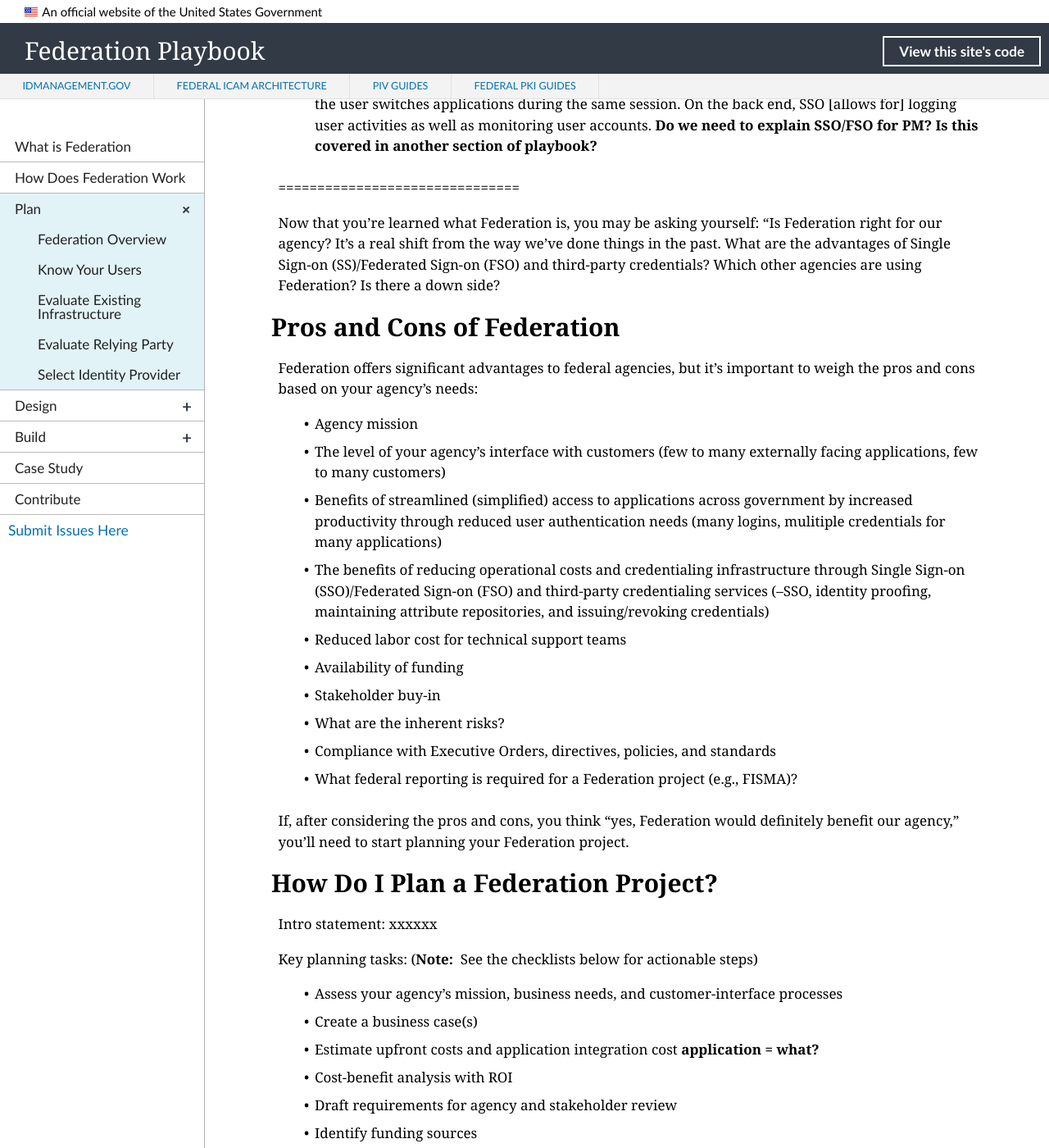
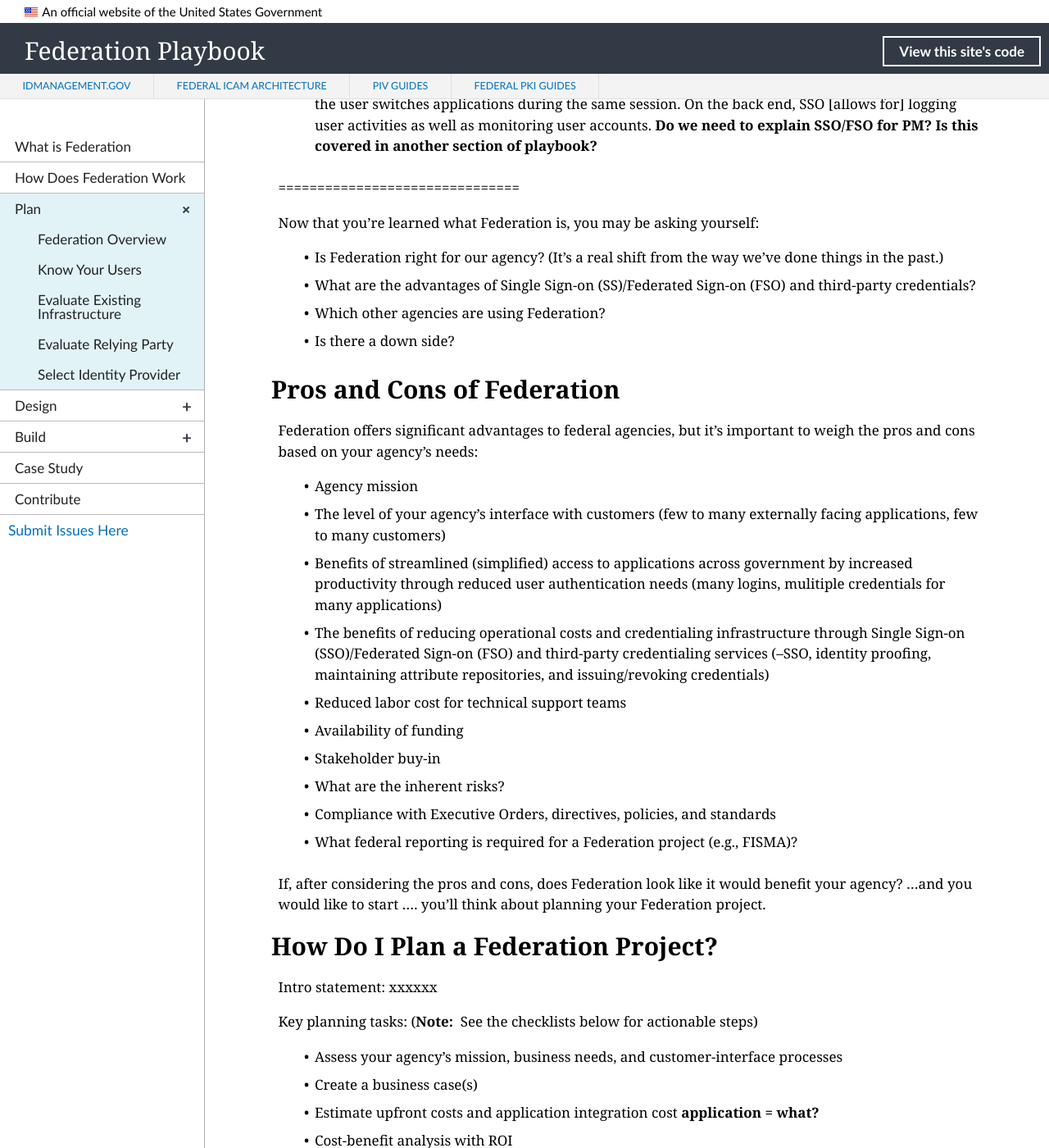
Before and after one commit to GSA/ficam-federation, a Jekyll site: the page built from _plan/00_index.md, in a window 1280 px wide and 1400 px high, scrolled down 526 px. Shown: the whole window at 82% size. Built offline with Jekyll 4.4.1, drawn with Linux system fonts in a browser that asks for light colours; nearby versions of some CDN libraries; library files that are not in the unit come from our copies.

Commit message:
Update 00_index.md
Content revisions

```diff
--- a/_plan/00_index.md
+++ b/_plan/00_index.md
@@ -15,7 +15,11 @@
 
 ===============================
 
-Now that you're learned what Federation is, you may be asking yourself: "Is Federation right for our agency? It's a real shift from the way we've done things in the past. What are the advantages of Single Sign-on (SS)/Federated Sign-on (FSO) and third-party credentials? Which other agencies are using Federation? Is there a down side?
+Now that you're learned what Federation is, you may be asking yourself:
+* Is Federation right for our agency? (It's a real shift from the way we've done things in the past.)
+* What are the advantages of Single Sign-on (SS)/Federated Sign-on (FSO) and third-party credentials?
+* Which other agencies are using Federation?
+* Is there a down side?
 
 ## Pros and Cons of Federation
 
@@ -31,7 +35,7 @@
 * Compliance with Executive Orders, directives, policies, and standards
 * What federal reporting is required for a Federation project (e.g., FISMA)?
 
-If, after considering the pros and cons, you think "yes, Federation would definitely benefit our agency," you'll need to start planning your Federation project.
+If, after considering the pros and cons, does Federation look like it would benefit your agency? ...and you would like to start ....  you'll think about planning your Federation project.
 
 ## How Do I Plan a Federation Project?
 
```
